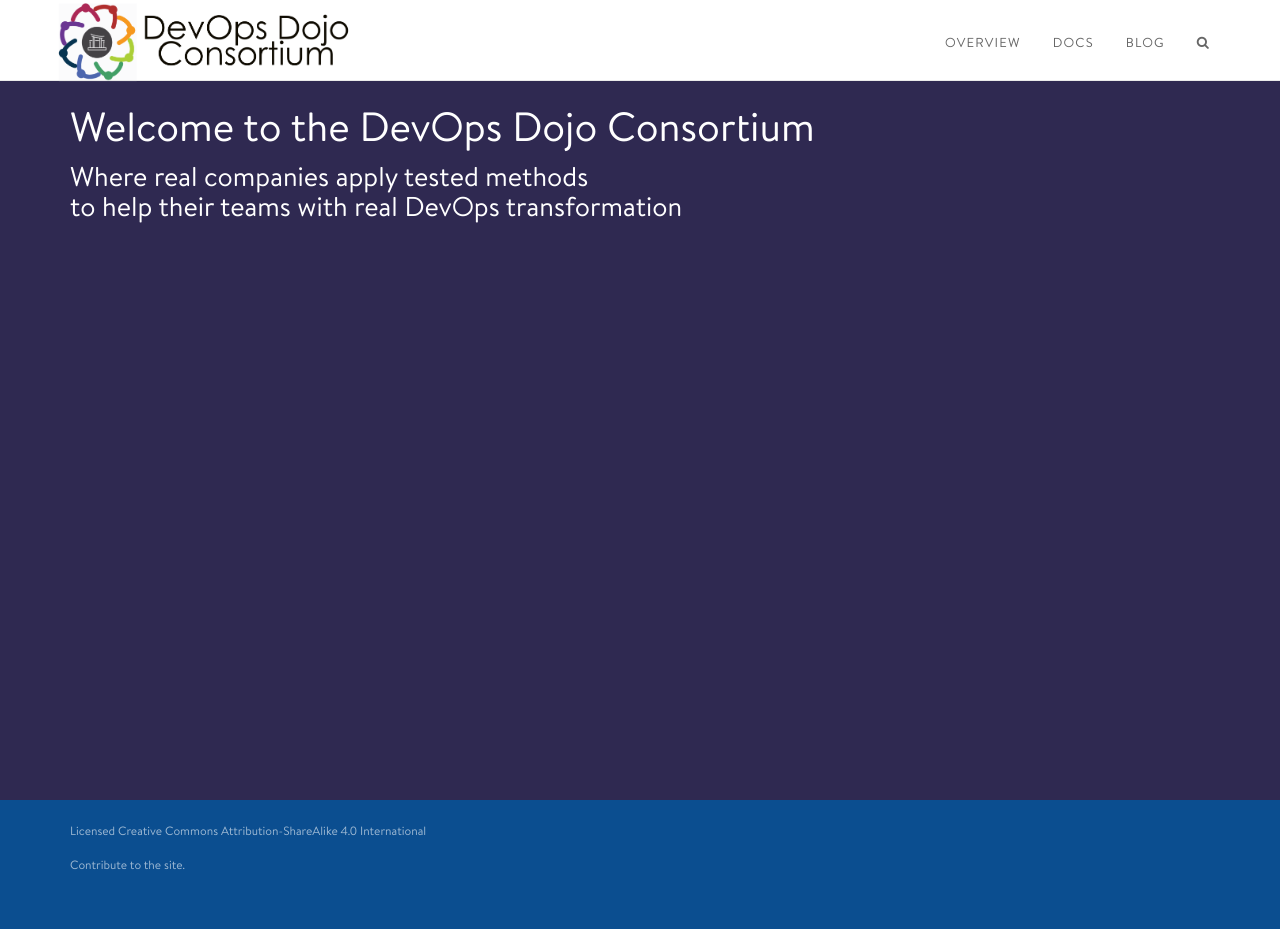
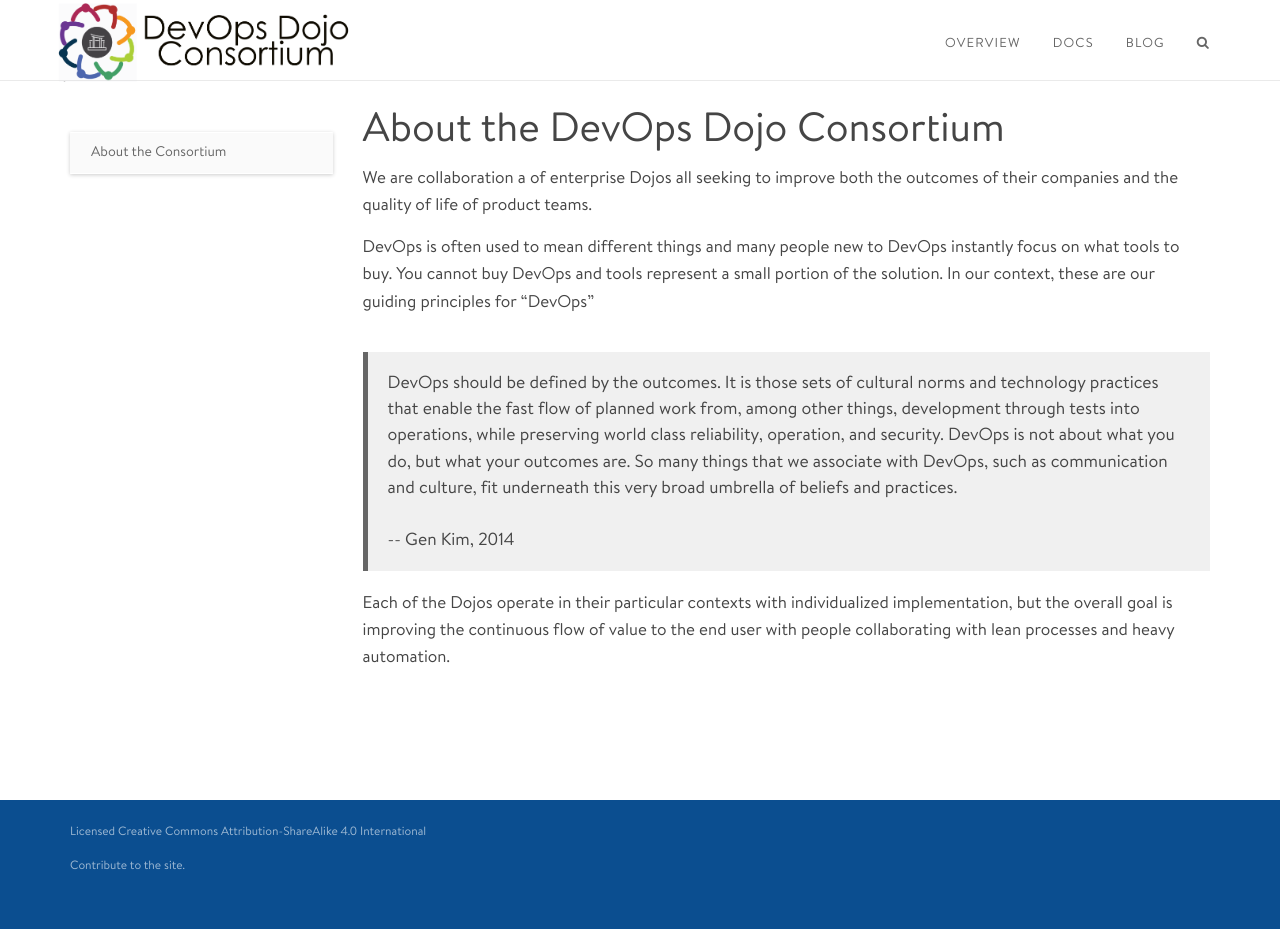
Before and after one commit to devopsdojoconsortium/devopsdojoconsortium.github.io, a Jekyll site: the page built from index.md, in a window 1280 px wide. Built offline with Jekyll 4.4.1, drawn with Linux system fonts in a browser that asks for light colours; comment, search, counter and statistics services are not loaded.

Commit message:
Replace main page

```diff
--- a/index.md
+++ b/index.md
@@ -1,19 +1,23 @@
 ---
-layout: home
-title:  Home
+layout: project
+title: About the DevOps Dojo Consortium
 ---
 
-<div class="container">
-  <div class="row">
-    <div class="col-md-12">
-      <a href="./overview/index.html">
-        <h1 style="color:white">Welcome to the DevOps Dojo Consortium</h1>
-        <h3 style="color:white">
-        Where real companies apply tested methods
-        <br>
-        to help their teams with real DevOps transformation
-        </h3>
-      </a>
-    </div>
-  </div>
-</div>
+We are collaboration a of enterprise Dojos all seeking to improve both the outcomes of their companies and the
+quality of life of product teams.
+
+DevOps is often used to mean different things and many people new to DevOps instantly focus on what tools to buy. You cannot buy
+DevOps and tools represent a small portion of the solution. In our context, these are our guiding principles for "DevOps"
+
+<blockquote>
+DevOps should be defined by the outcomes. It is those sets of cultural norms and
+technology practices that enable the fast flow of planned work from, among other
+things, development through tests into operations, while preserving world class
+reliability, operation, and security. DevOps is not about what you do, but what
+your outcomes are. So many things that we associate with DevOps, such as
+communication and culture, fit underneath this very broad umbrella of beliefs
+and practices.<br><br>-- Gen Kim, 2014
+</blockquote>
+
+Each of the Dojos operate in their particular contexts with individualized implementation, but the overall goal is improving the
+continuous flow of value to the end user with people collaborating with lean processes and heavy automation.
```
Also changed, not shown: overview/index.md (+2 -2 lines).
